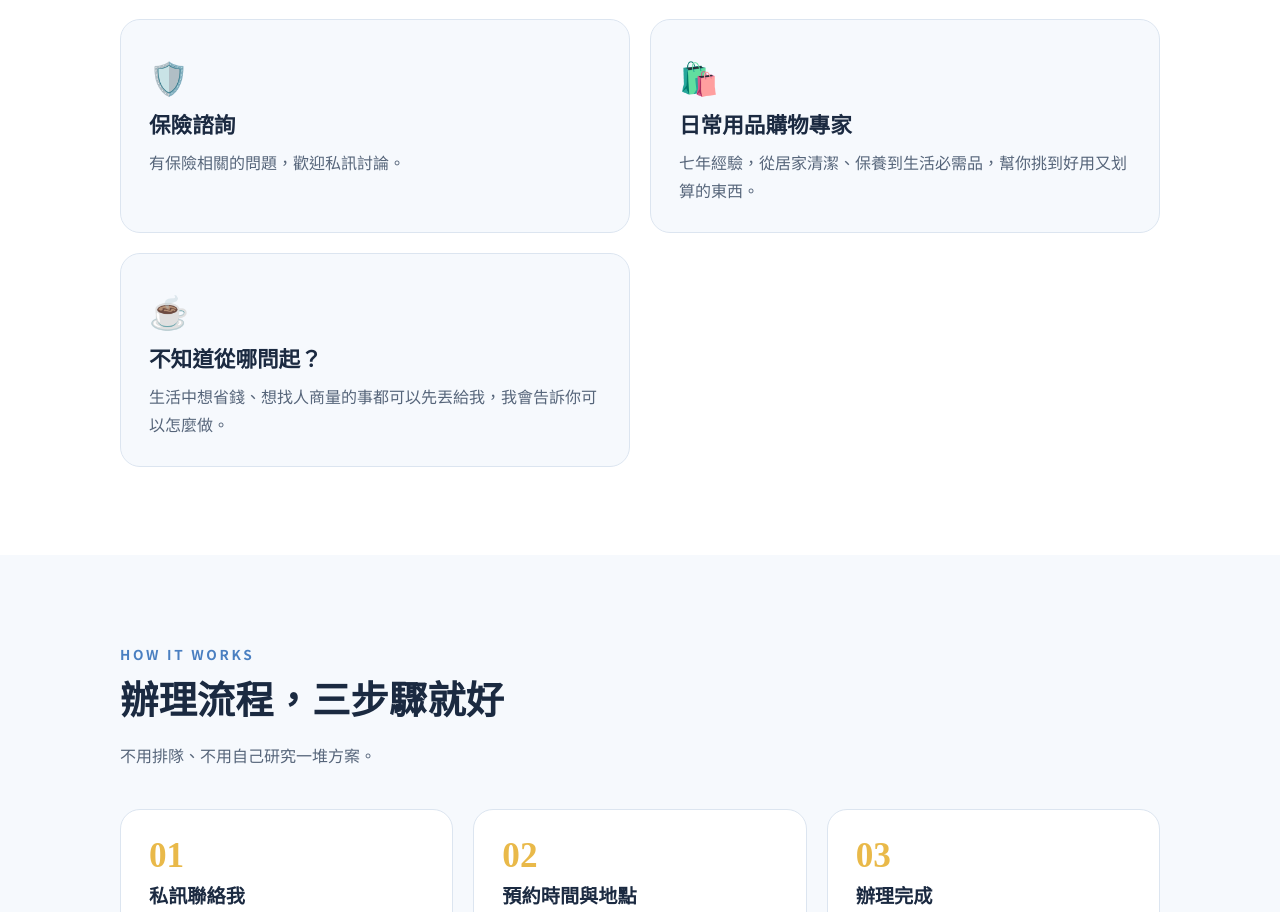
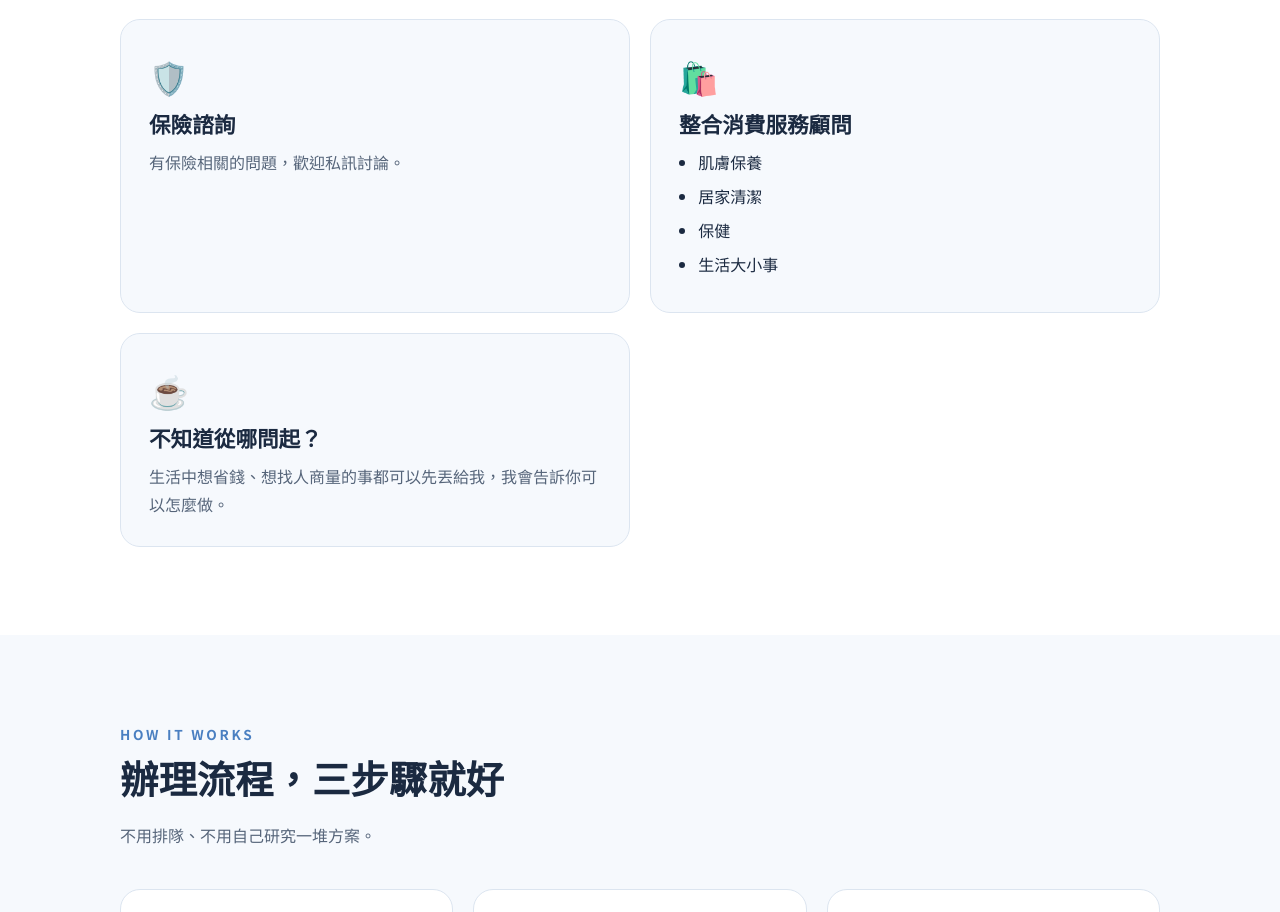
Before and after one commit to 1123junlin/chafairy, a plain HTML site: page index.html in a window 1280 px wide. Shown: the part 3699-4611 px from the top of the page. Drawn offline with Linux system fonts and the light colour scheme.

Commit message:
Service card: 整合消費服務顧問 with bullet list
Co-Authored-By: Claude Opus 5.5 <noreply@anthropic.com>
Claude-Session: https://claude.ai/code/session_01JAiqQkqjuFdidntcxi5Rha

```diff
--- a/index.html
+++ b/index.html
@@ -322,8 +322,13 @@ footer p{margin:4px 0}
         </div>
         <div class="svc">
           <div class="icon">🛍️</div>
-          <h3>日常用品購物專家</h3>
-          <p>七年經驗，從居家清潔、保養到生活必需品，幫你挑到好用又划算的東西。</p>
+          <h3>整合消費服務顧問</h3>
+          <ul>
+            <li>肌膚保養</li>
+            <li>居家清潔</li>
+            <li>保健</li>
+            <li>生活大小事</li>
+          </ul>
         </div>
         <div class="svc">
           <div class="icon">☕</div>
```
